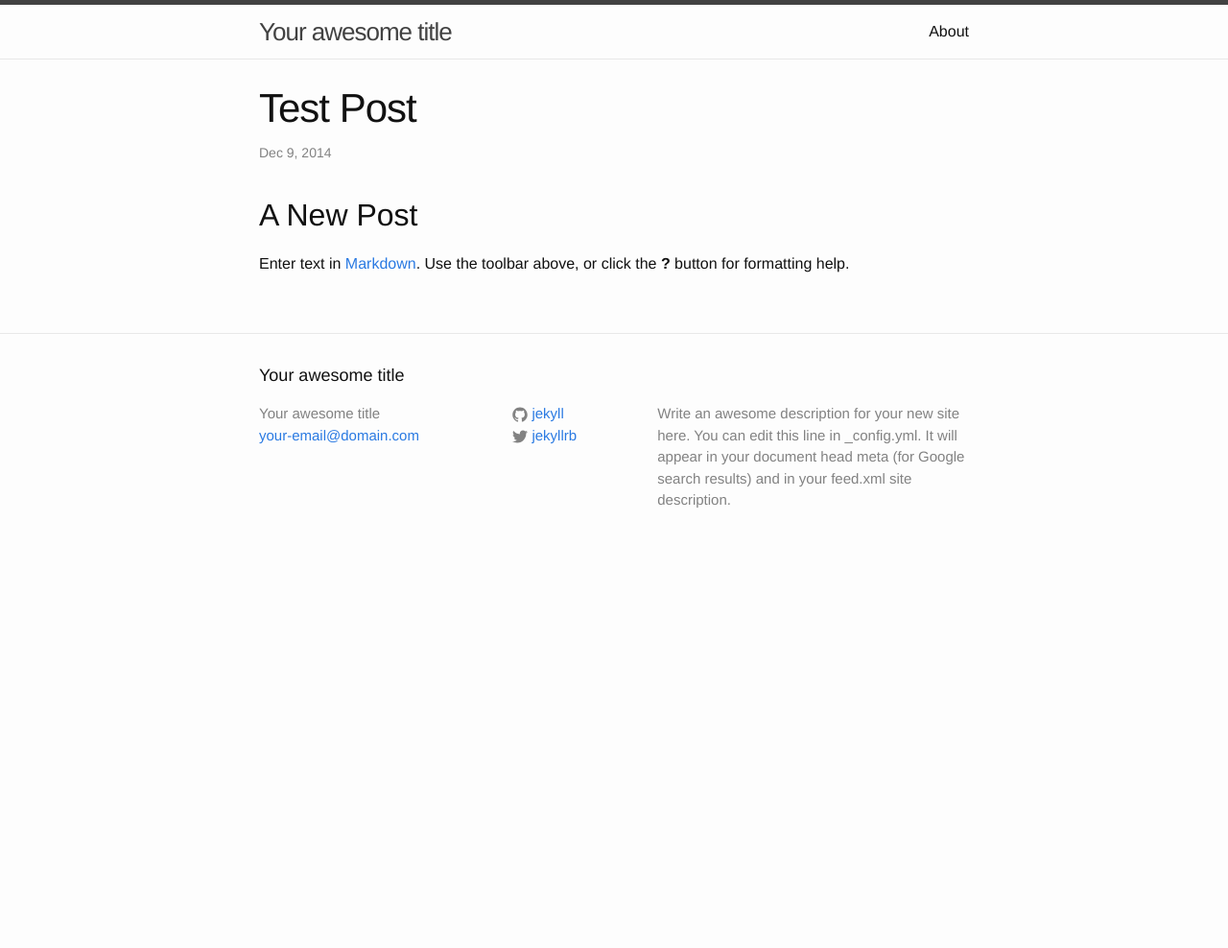
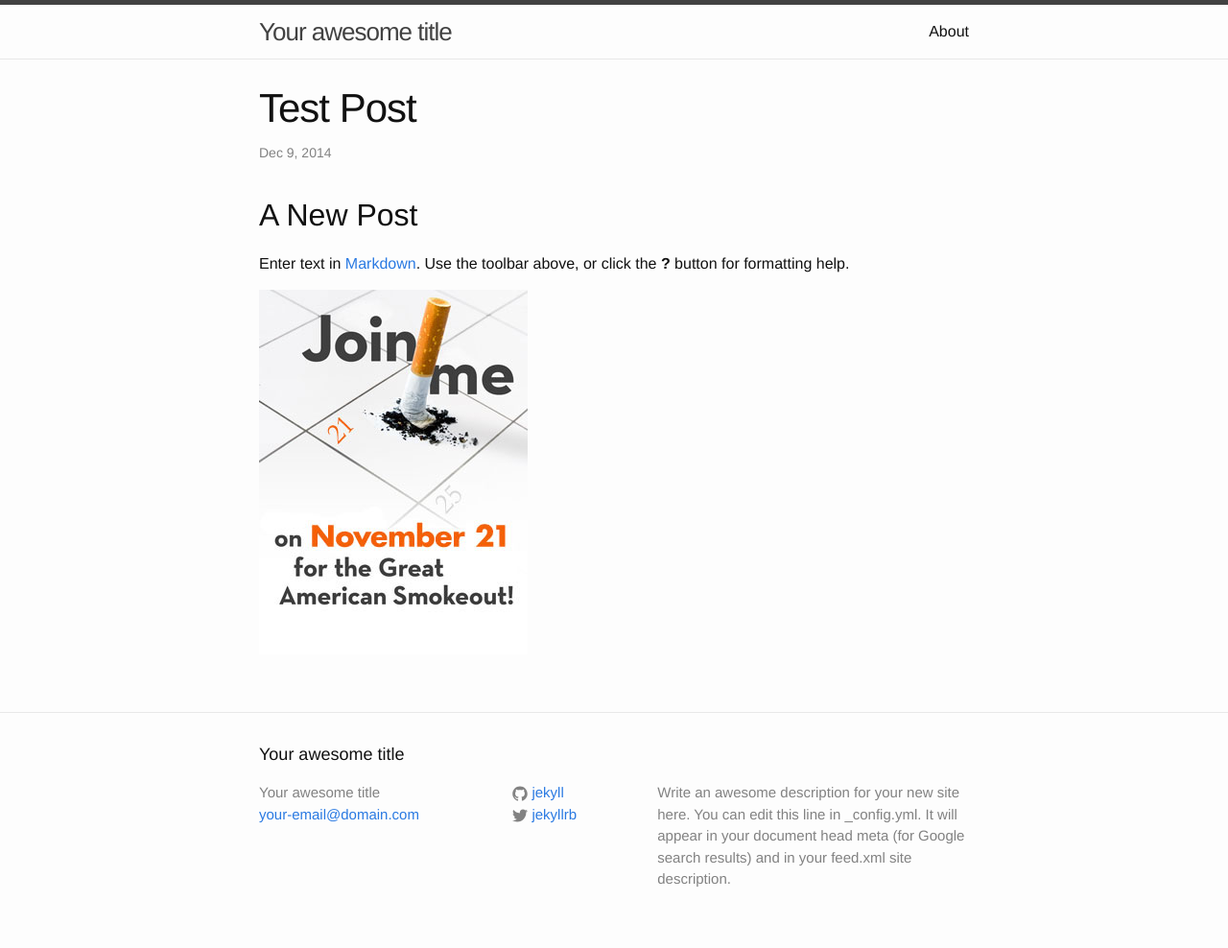
Before and after one commit to AllenWrenches/jekyll, a Jekyll site: the page built from _posts/2014-12-09-test-post.md, in a window 1280 px wide. Shown: the whole page at 96% size. Built offline with Jekyll 4.4.1, drawn with Linux system fonts in a browser that asks for light colours; before the commit the page ends 900 px from its top, so only the background shows below that.

Commit message:
Updated 2014-12-09-test-post.md

```diff
--- a/_posts/2014-12-09-test-post.md
+++ b/_posts/2014-12-09-test-post.md
@@ -7,3 +7,5 @@
 ## A New Post
 
 Enter text in [Markdown](http://daringfireball.net/projects/markdown/). Use the toolbar above, or click the **?** button for formatting help.
+
+![alt text for image](/media/Nov2013_Cover.jpeg)
```
